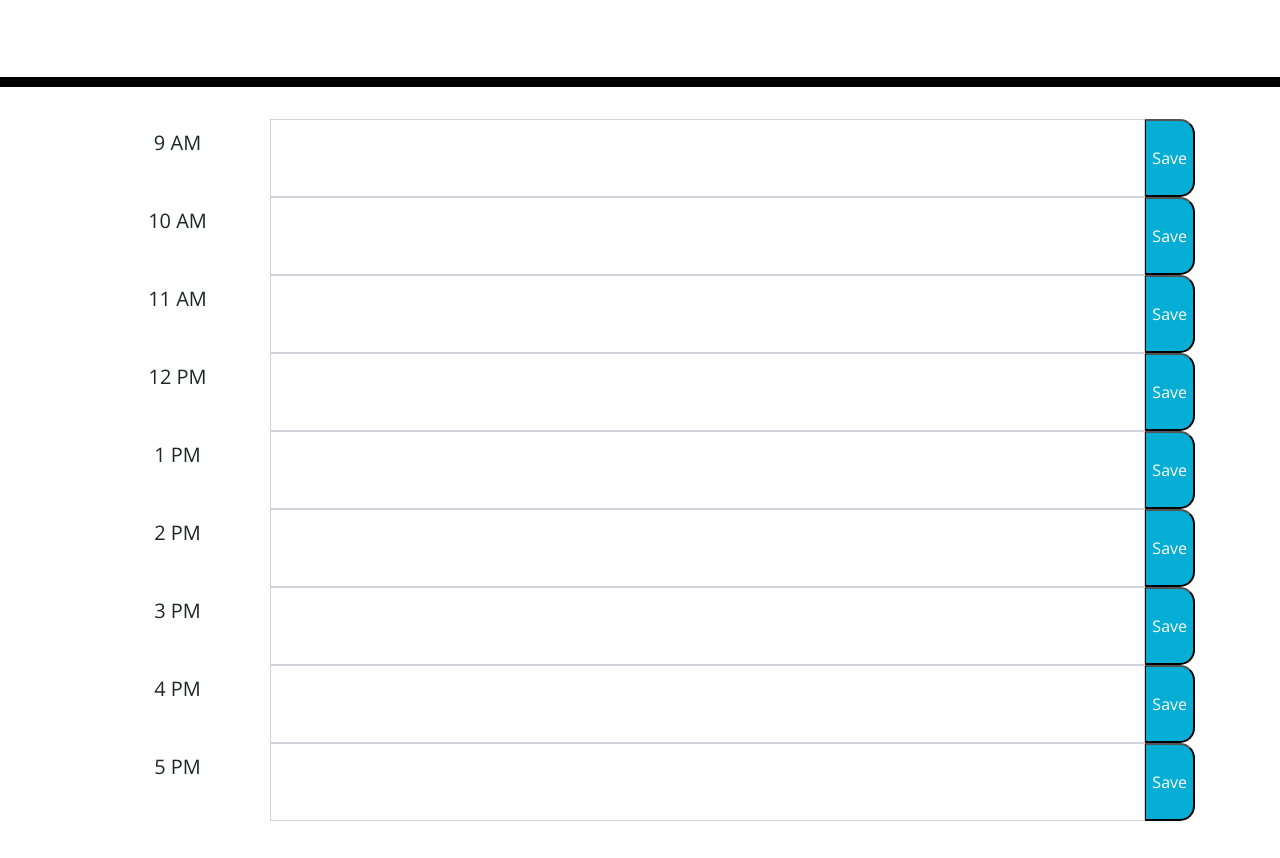
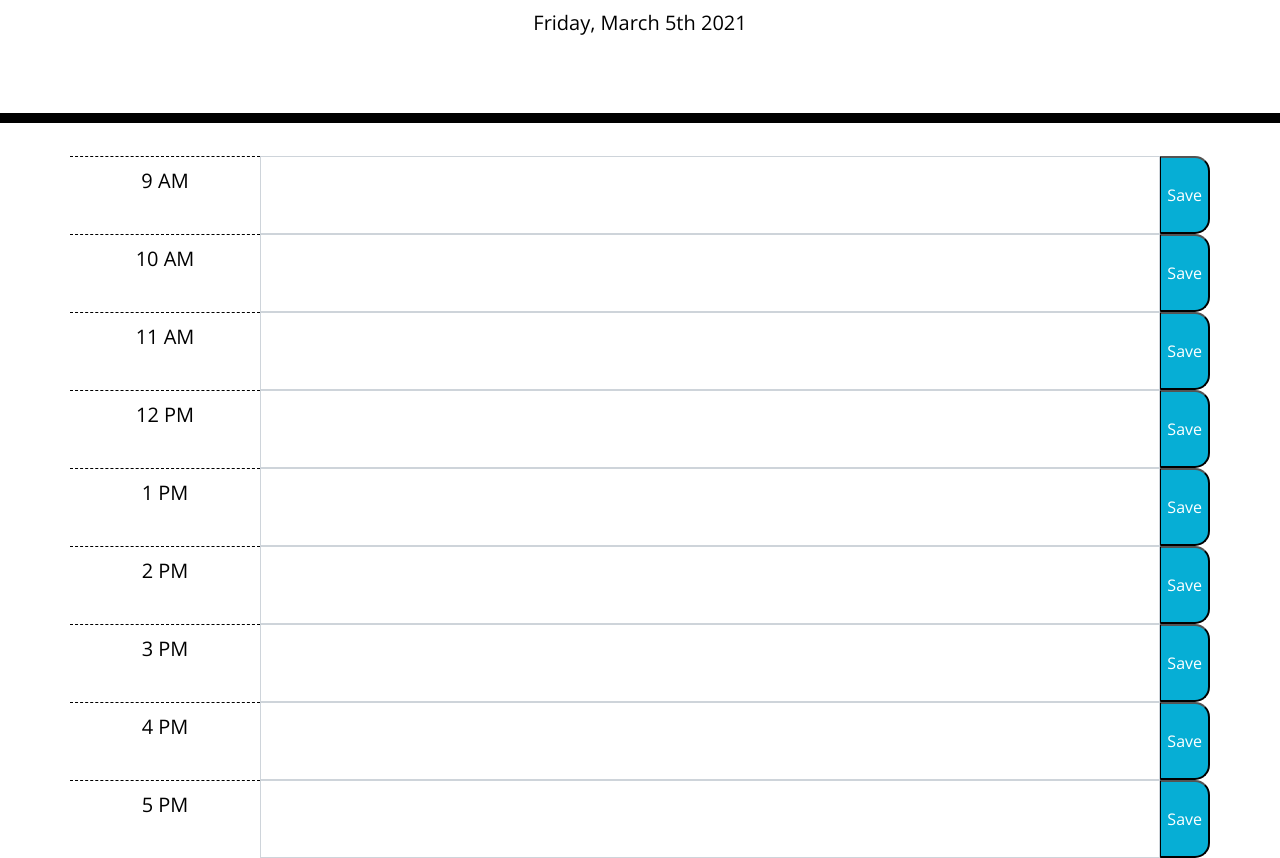
Before and after one commit to tjl2125/Work-Day-Scheduler-, a plain HTML site: page index.html in a window 1280 px wide. Shown: the part 181-1039 px from the top of the page. Before the commit the page ends 1002 px from the top, so only its background shows below. Drawn offline with nearby package versions, Linux system fonts and the light colour scheme.

Commit message:
editting html and css, functions need further editting

```diff
--- a/index.html
+++ b/index.html
@@ -33,58 +33,59 @@
     ></script>
     </header>
     <div class="container">
+      <div class = "row">
 
-      <div class="input-group input-group-lg" id = "hour9">
-        <label for="colHour9" class="col-sm-2 col-form-label col-form-label-lg time-block">9 AM</label>
+        <div class="input-group input-group-lg time-block" id = "hour9">
+          <label for="colHour9" class="col-sm-2 col-form-label col-form-label-lg hour">9 AM</label>
           <!--<input type="text" class="form-control" placeholder="Insert Text Here" aria-label="Task" aria-describedby="button-addon2"-->
           <textarea class="textarea form-control"></textarea>
           <button class="saveBtn" type="button" id="button-addon2">Save</button>
         </div>
 
-      <div class="input-group input-group-lg" id = "hour10">
-        <label for="colHour9" class="col-sm-2 col-form-label col-form-label-lg time-block">10 AM</label>
+        <div class="input-group input-group-lg time-block" id = "hour10">
+          <label for="colHour10" class="col-sm-2 col-form-label col-form-label-lg hour">10 AM</label>
           <textarea class="textarea form-control"></textarea>
           <button class="saveBtn" type="button" id="button-addon2">Save</button>
         </div>
 
-      <div class="input-group input-group-lg" id = "hour11">
-        <label for="colHour9" class="col-sm-2 col-form-label col-form-label-lg time-block">11 AM</label>
+        <div class="input-group input-group-lg time-block" id = "hour11">
+          <label for="colHour11" class="col-sm-2 col-form-label col-form-label-lg hour">11 AM</label>
           <textarea class="textarea form-control"></textarea>
           <button class="saveBtn" type="button" id="button-addon2">Save</button>
         </div>
 
-      <div class="input-group input-group-lg" id = "hour12">
-        <label for="colHour9" class="col-sm-2 col-form-label col-form-label-lg time-block">12 PM</label>
+        <div class="input-group input-group-lg time-block" id = "hour12">
+          <label for="colHour12" class="col-sm-2 col-form-label col-form-label-lg hour">12 PM</label>
           <textarea class="textarea form-control"></textarea>
           <button class="saveBtn" type="button" id="button-addon2">Save</button>
         </div>
 
-      <div class="input-group input-group-lg" id = "hour1">
-        <label for="colHour9" class="col-sm-2 col-form-label col-form-label-lg time-block">1 PM</label>
+        <div class="input-group input-group-lg time-block" id = "hour1">
+          <label for="colHour1" class="col-sm-2 col-form-label col-form-label-lg hour">1 PM</label>
           <textarea class="textarea form-control"></textarea>
           <button class="saveBtn" type="button" id="button-addon2">Save</button>
         </div>
 
-      <div class="input-group input-group-lg" id = "hour2">
-        <label for="colHour9" class="col-sm-2 col-form-label col-form-label-lg time-block">2 PM</label>
+        <div class="input-group input-group-lg time-block" id = "hour2">
+          <label for="colHour2" class="col-sm-2 col-form-label col-form-label-lg hour">2 PM</label>
           <textarea class="textarea form-control"></textarea>
           <button class="saveBtn" type="button" id="button-addon2">Save</button>
         </div>
 
-      <div class="input-group input-group-lg" id = "hour3">
-        <label for="colHour9" class="col-sm-2 col-form-label col-form-label-lg time-block">3 PM</label>
+        <div class="input-group input-group-lg time-block" id = "hour3">
+          <label for="colHour3" class="col-sm-2 col-form-label col-form-label-lg hour">3 PM</label>
           <textarea class="textarea form-control"></textarea>
           <button class="saveBtn" type="button" id="button-addon2">Save</button>
         </div>
 
-      <div class="input-group input-group-lg" id = "hour4">
-        <label for="colHour9" class="col-sm-2 col-form-label col-form-label-lg time-block">4 PM</label>
+        <div class="input-group input-group-lg time-block" id = "hour4">
+          <label for="colHour4" class="col-sm-2 col-form-label col-form-label-lg hour">4 PM</label>
           <textarea class="textarea form-control"></textarea>
           <button class="saveBtn" type="button" id="button-addon2">Save</button>
         </div>
 
-      <div class="input-group input-group-lg" id = "hour5">
-        <label for="colHour9" class="col-sm-2 col-form-label col-form-label-lg time-block">5 PM</label>
+        <div class="input-group input-group-lg time-block" id = "hour5">
+          <label for="colHour5" class="col-sm-2 col-form-label col-form-label-lg hour">5 PM</label>
           <textarea class="textarea form-control"></textarea>
           <button class="saveBtn" type="button" id="button-addon2">Save</button>
         </div>
@@ -106,11 +107,14 @@
         assign a boostrap class of col-* 1314
 
       -->
-
+      </div>
     </div>
 
     <script src="https://stackpath.bootstrapcdn.com/bootstrap/4.1.3/js/bootstrap.min.js" integrity="sha384-ChfqqxuZUCnJSK3+MXmPNIyE6ZbWh2IMqE241rYiqJxyMiZ6OW/JmZQ5stwEULTy" crossorigin="anonymous"></script>
-    <script src="https://cdnjs.cloudflare.com/ajax/libs/jquery/3.2.1/jquery.min.js"></script>
+    <script
+    src="https://code.jquery.com/jquery-3.6.0.js"
+    integrity="sha256-H+K7U5CnXl1h5ywQfKtSj8PCmoN9aaq30gDh27Xc0jk="
+    crossorigin="anonymous"></script>
     <script src="https://cdnjs.cloudflare.com/ajax/libs/moment.js/2.24.0/moment.min.js"></script>
     <script src= "script.js"></script>
   </body>
--- a/script.js
+++ b/script.js
@@ -1,15 +1,43 @@
-var currentHr = document.getElementsByClassName("input-group input-group-lg");
+var currentHr = document.getElementsByClassName("time-block");
 
+var currentDay = moment().format("dddd, MMMM Do YYYY");
+$("#currentDay").text(currentDay);
 
-var currentTime = moment().format("dddd, MMMM Do YYYY");
-$("#currentDay").text(currentTime);
+var timeNow = moment().format("HH:mm:ss")
 
 function startScheduler () {
-
 }
 
-function time {
-    if (currentHr == currentTime) {
-        document.style.background-color = $(".present");
+var checkTime = function () {
+
+    //Get Current time
+    var currentTime = moment().format('H');
+
+    //get all elements with class "taskarea"
+    var timeBlockElements = $(".textarea");
+
+    //loop through taskarea classes
+    for (var i = 0 ; i < timeBlockElements.length ; i++) {
+
+        //Get element i's ID as a string
+        var elementID = timeBlockElements[i].id;
+
+        //get element by ID
+        var manipID = document.getElementById(timeBlockElements[i].id)
+
+        //remove any old classes from element
+        //$(timeBlockElements[i].id).removeClass(".present .past .future");
+
+        // apply new class if task is present/past/future
+        if (elementID < currentTime) {
+            $(manipID).addClass(".past");
+        } else if (elementID > currentTime) {
+            $(manipID).addClass(".future");
+        } else {
+            $(manipID).addClass(".present");
+        }
     }
 }
+
+// checkTime every 5 minutes
+setInterval(checkTime(), (1000 * 60) * 5);
```
Lines whose indentation alone changed are shown as unchanged.
